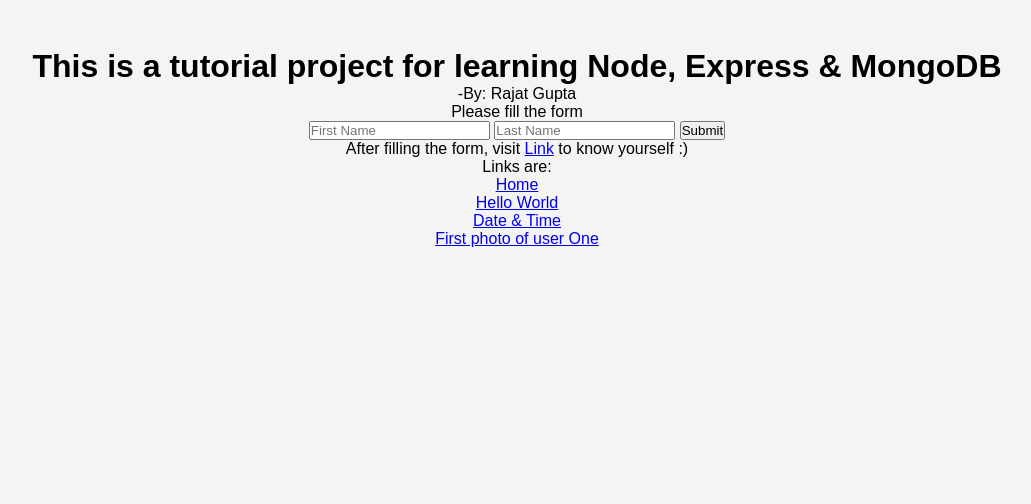
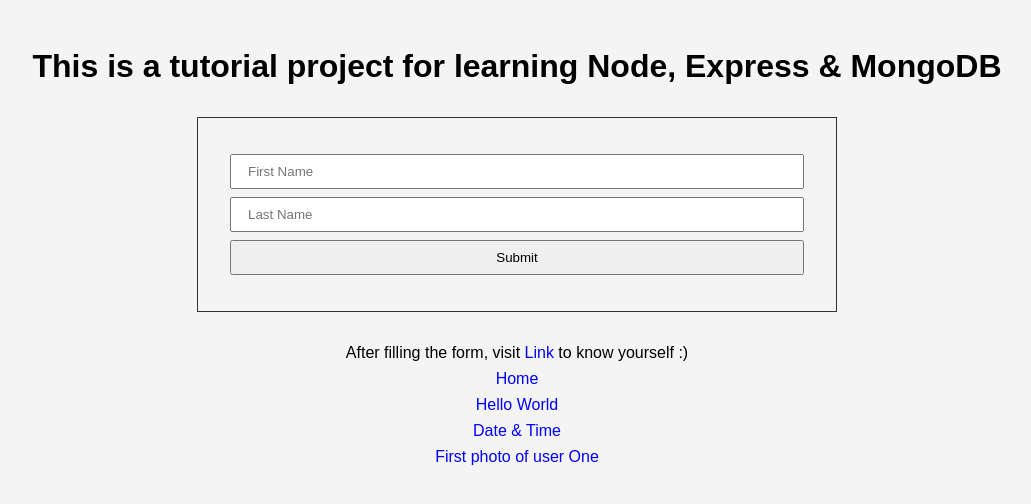
Before and after one commit to rajatgupta24/backend-tut, a website: page views/index.html in a window 1280 px wide. Shown: the whole page, without its empty margins (123-1154 px from the left). Drawn offline with Linux system fonts and the light colour scheme.

Commit message:
testing-workflow

```diff
--- a/public/style.css
+++ b/public/style.css
@@ -13,3 +13,26 @@
 	margin-top: 3rem;
 	text-align: center;
 }
+
+form{
+	margin: 2rem auto;
+	padding: 2rem;
+	width: 50%;
+	display: flex;
+	flex-direction: column;
+	border: 1px solid #333;
+}
+
+input{
+	margin: .25rem 0;
+	padding: .5rem 1rem;
+}
+
+li{
+	margin: .5rem 0;
+}
+
+a{
+	text-decoration: none;
+	color: blue;
+}
--- a/views/index.html
+++ b/views/index.html
@@ -7,9 +7,7 @@
    <body>
       <div class="container">
          <h1>This is a tutorial project for learning Node, Express & MongoDB</h1>
-         <p>-By: Rajat Gupta</p>
 
-         <p>Please fill the form </p>
          <form action="/name" method="post" >
             <input placeholder="First Name" name="first" type="text">
             <input placeholder="Last Name" name="last" type="text">
@@ -18,7 +16,6 @@
 
          <p>After filling the form, visit <a href="/name">Link</a> to know yourself :)</p>
 
-         <p>Links are: </p>
          <ul>
             <li>
                <a href="/">Home</a>
@@ -32,7 +29,6 @@
             <li>
                <a href="/users/1/photos/1/">First photo of user One</a>
             </li>
-
          </ul>
       </div>
    </body>
```
Also changed, not shown: package.json (+11 -11 lines), server.js (+54 -3 lines), README.md, 1 other file.
